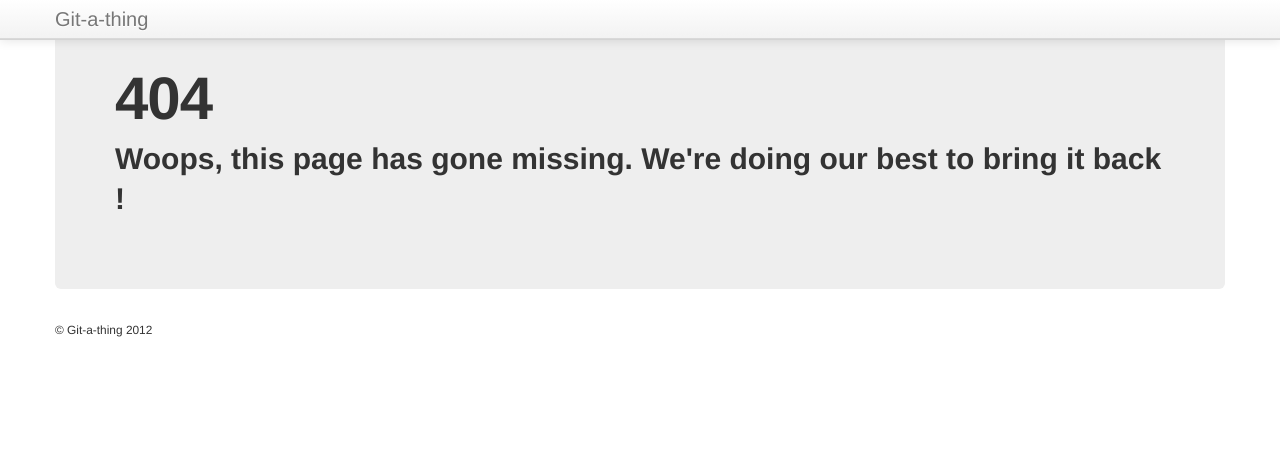
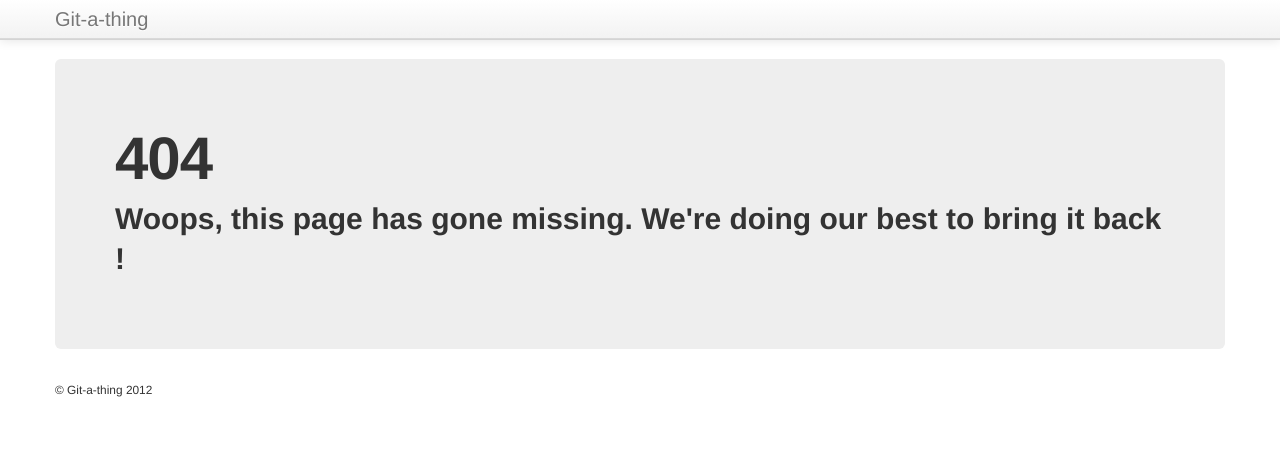
Before and after one commit to iXce/git-a-thing, a Django app: template templates/404.html in a window 1280 px wide. Shown: the part 1-450 px from the top of the page. Run offline with Django 3.2, Linux system fonts and the light colour scheme; the template is opened without the code that fills it, so the values that code supplies are empty; some libraries are stand-ins or nearby versions.

Commit message:
Bring back style

```diff
--- a/templates/base.html
+++ b/templates/base.html
@@ -9,6 +9,12 @@
 
     <!-- Le styles -->
     <link href="/static/bootstrap/css/bootstrap.min.css" rel="stylesheet">
+    <style type="text/css">
+      body {
+        padding-top: 60px;
+        padding-bottom: 40px;
+      }
+    </style>
     <link href="/static/bootstrap/css/bootstrap-responsive.min.css" rel="stylesheet">
 
     <!-- Le HTML5 shim, for IE6-8 support of HTML5 elements -->
```
